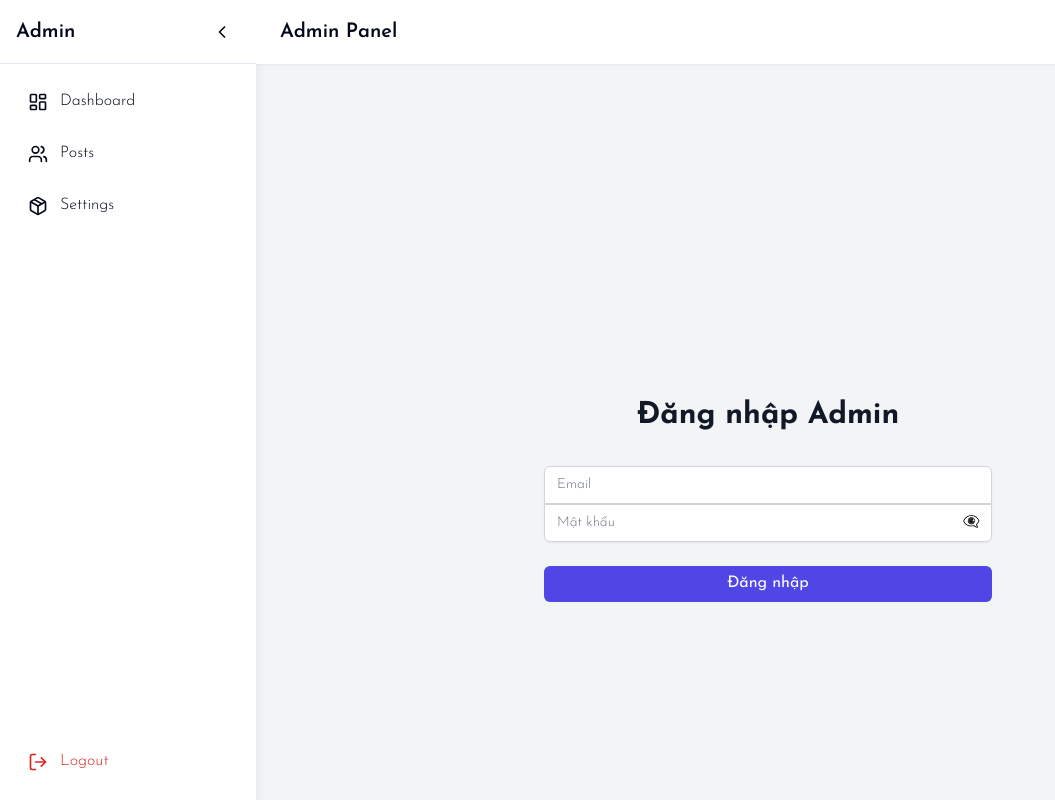
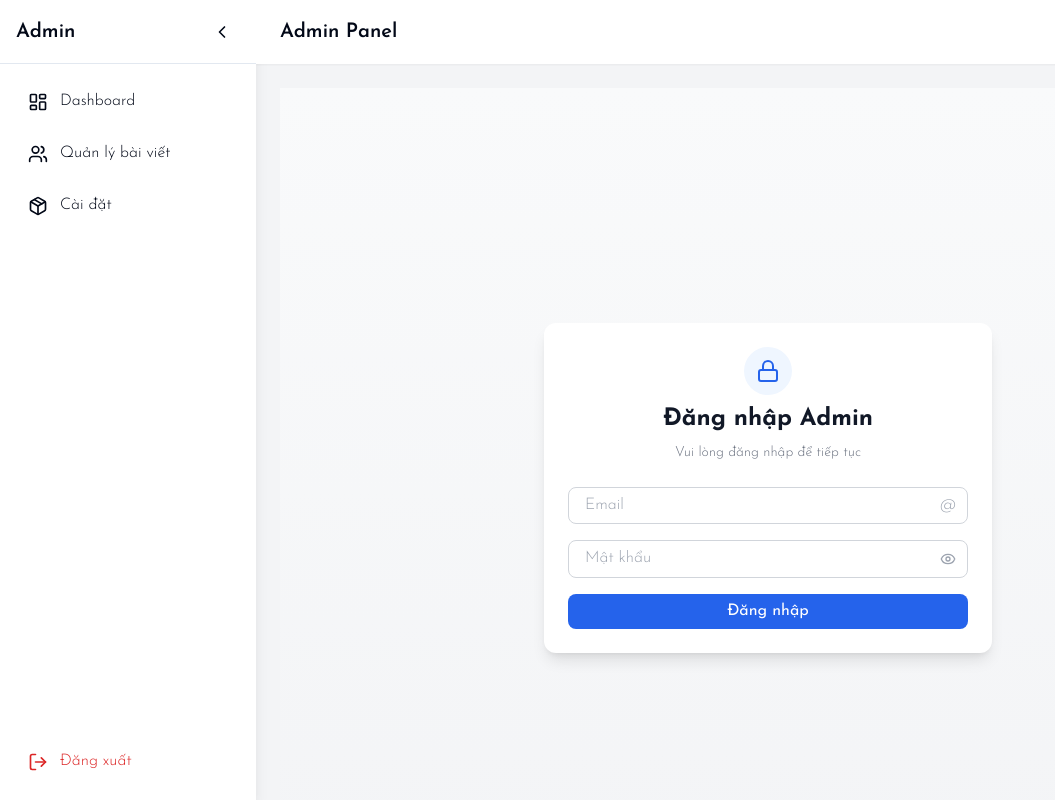
Before and after one commit to vantu522/frontend_myblog, a React (Vite) app: page /admin/login in a window 1280 px wide. Shown: the whole page, without its empty margins (0-1055 px from the left). Built offline with nearby package versions, Linux system fonts and the light colour scheme.

Commit message:
lam them bai viet

```diff
--- a/src/layouts/AdminLayout.tsx
+++ b/src/layouts/AdminLayout.tsx
@@ -17,8 +17,8 @@ const AdminLayout = () => {
 
     const menuItems = [
       { path: '/admin', icon: <LayoutDashboard size={20} />, label: 'Dashboard' },
-      { path: '/admin/posts', icon: <Users size={20} />, label: 'Posts' },
-      { path: '/admin/#', icon: <Package size={20} />, label: 'Settings' }
+      { path: '/admin/posts', icon: <Users size={20} />, label: 'Quản lý bài viết' },
+      { path: '/admin/#', icon: <Package size={20} />, label: 'Cài đặt' }
     ]
 
     const handleLogout = () => {
@@ -67,7 +67,7 @@ const AdminLayout = () => {
               className="flex items-center p-3  rounded-lg hover:bg-red-50 text-red-600"
             >
               <LogOut size={20} />
-              {!isCollapsed && <span className="ml-3">Logout</span>}
+              {!isCollapsed && <span className="ml-3">Đăng xuất</span>}
             </button>
           </div>
         </aside>
--- a/src/pages/admin/AdminLogin.tsx
+++ b/src/pages/admin/AdminLogin.tsx
@@ -1,50 +1,63 @@
-
-import { useState } from "react";
-import { login } from "../../service/authService";
-import {toast} from "react-toastify";
+import { useState } from "react"
+import { login } from "../../service/authService"
+import { toast } from "react-toastify"
+import { Eye, EyeOff, Lock } from 'lucide-react'
 
 const AdminLogin = () => {
-  const [email, setEmail] = useState("");
-  const [password, setPassword] = useState("");
-  const [showPassword, setShowPassword] = useState(false);
-  const [error, setError] = useState("");
+  const [email, setEmail] = useState("")
+  const [password, setPassword] = useState("")
+  const [showPassword, setShowPassword] = useState(false)
+  const [error, setError] = useState("")
 
   const handleSubmit = async (e: React.FormEvent<HTMLFormElement>) => {
-    e.preventDefault();
-    setError("");
+    e.preventDefault()
+    setError("")
 
     if (!email || !password) {
-      setError("Vui lòng nhập cả email và mật khẩu.");
-
-      return;
+      setError("Vui lòng nhập cả email và mật khẩu.")
+      return
     }
 
     try {
-      const data = await login(email, password);
-      console.log("Đăng nhập thành công:", data);
-
-      toast.success("Đăng nhập thành công!");
-      window.location.href = "/admin"; // Chuyển hướng sau khi đăng nhập
+      const data = await login(email, password)
+      console.log("Đăng nhập thành công:", data)
+      toast.success("Đăng nhập thành công!")
+      window.location.href = "/admin"
     } catch (err) {
-      setError("Đăng nhập thất bại, vui lòng kiểm tra lại email/mật khẩu.");
-      console.error("Lỗi đăng nhập:", err);
+      setError("Đăng nhập thất bại, vui lòng kiểm tra lại email/mật khẩu.")
+      console.error("Lỗi đăng nhập:", err)
     }
-  };
+  }
 
   return (
-    <div className="min-h-screen bg-gray-100 flex items-center justify-center py-12 px-4 sm:px-6 lg:px-8">
-      <div className="max-w-md w-full space-y-8">
-        <h2 className="mt-6 text-center text-3xl font-extrabold text-gray-900">Đăng nhập Admin</h2>
-        <form className="mt-8 space-y-6" onSubmit={handleSubmit}>
-          <div className="rounded-md shadow-sm">
+    <div className="min-h-screen bg-gradient-to-b from-gray-50 to-gray-100 flex items-center justify-center p-4 sm:p-6 lg:p-8">
+      <div className="w-full max-w-md bg-white rounded-xl shadow-lg p-6 space-y-6">
+        <div className="flex flex-col items-center space-y-2">
+          <div className="rounded-full bg-blue-50 p-3">
+            <Lock className="h-6 w-6 text-blue-600" />
+          </div>
+          <h2 className="text-2xl font-bold text-gray-900">Đăng nhập Admin</h2>
+          <p className="text-sm text-gray-500">
+            Vui lòng đăng nhập để tiếp tục
+          </p>
+        </div>
+
+        <form onSubmit={handleSubmit} className="space-y-4">
+          <div className="space-y-4">
+            <div className="relative">
               <input
                 type="email"
                 placeholder="Email"
                 value={email}
                 onChange={(e) => setEmail(e.target.value)}
                 required
-              className="appearance-none rounded-t-md block w-full px-3 py-2 border border-gray-300 placeholder-gray-500 text-gray-900 focus:outline-none sm:text-sm"
+                className="w-full px-4 py-2 border border-gray-300 rounded-lg focus:ring-2 focus:ring-blue-500 focus:border-transparent outline-none transition-all duration-200 placeholder-gray-400 pr-10"
               />
+              <div className="absolute inset-y-0 right-0 pr-3 flex items-center pointer-events-none">
+                <span className="text-gray-400">@</span>
+              </div>
+            </div>
+
             <div className="relative">
               <input
                 type={showPassword ? "text" : "password"}
@@ -52,23 +65,38 @@ const AdminLogin = () => {
                 value={password}
                 onChange={(e) => setPassword(e.target.value)}
                 required
-                className="appearance-none rounded-b-md block w-full px-3 py-2 border border-gray-300 placeholder-gray-500 text-gray-900 focus:outline-none sm:text-sm"
+                className="w-full px-4 py-2 border border-gray-300 rounded-lg focus:ring-2 focus:ring-blue-500 focus:border-transparent outline-none transition-all duration-200 placeholder-gray-400 pr-10"
               />
-              <button type="button" className="absolute inset-y-0 right-0 pr-3 flex items-center text-sm" onClick={() => setShowPassword(!showPassword)}>
-                {showPassword ? "👁" : "👁‍🗨"}
+              <button
+                type="button"
+                onClick={() => setShowPassword(!showPassword)}
+                className="absolute inset-y-0 right-0 pr-3 flex items-center cursor-pointer"
+              >
+                {showPassword ? (
+                  <EyeOff className="h-4 w-4 text-gray-400 hover:text-gray-600 transition-colors" />
+                ) : (
+                  <Eye className="h-4 w-4 text-gray-400 hover:text-gray-600 transition-colors" />
+                )}
               </button>
             </div>
           </div>
 
-          {error && <p className="text-red-500 text-sm">{error}</p>}
+          {error && (
+            <div className="text-sm text-red-500 bg-red-50 border border-red-200 rounded-lg p-3">
+              {error}
+            </div>
+          )}
 
-          <button type="submit" className="w-full py-2 px-4 bg-indigo-600 text-white font-medium rounded-md hover:bg-indigo-700">
+          <button
+            type="submit"
+            className="w-full bg-blue-600 text-white py-2 px-4 rounded-lg font-medium hover:bg-blue-700 focus:outline-none focus:ring-2 focus:ring-blue-500 focus:ring-offset-2 transition-all duration-200 hover:scale-[1.02]"
+          >
             Đăng nhập
           </button>
         </form>
       </div>
     </div>
-  );
-};
+  )
+}
 
-export default AdminLogin;
+export default AdminLogin
--- a/src/pages/admin/PostList.tsx
+++ b/src/pages/admin/PostList.tsx
@@ -1,7 +1,7 @@
 
 import { useEffect, useState } from "react"
 import { getAllPosts, type postResponse } from "../../service/postService"
-import { EyeIcon, PencilIcon, TrashIcon } from "@heroicons/react/24/outline"
+import { EyeIcon, PencilIcon, TrashIcon, PlusIcon } from "@heroicons/react/24/outline"
 
 const PostList = () => {
   const [posts, setPosts] = useState<postResponse[]>([])
@@ -29,7 +29,15 @@ const PostList = () => {
 
   return (
     <div className="p-4">
-      <h1 className="text-2xl font-bold mb-4">Danh sách bài viết</h1>
+       <div className="flex justify-between items-center mb-4"></div>
+          <h1 className="text-2xl font-bold mb-4">Danh sách bài viết</h1>
+          <button
+            className="bg-green-500 hover:bg-green-600 text-white py-2 px-4 rounded flex items-center"
+            onClick={() => console.log("Thêm bài viết mới")}
+          >
+            <PlusIcon className="h-5 w-5 mr-1" />
+            Thêm bài viết
+          </button>
       <div className="overflow-x-auto">
         <table className="min-w-full bg-white border border-gray-300">
           <thead>
```
Lines whose indentation alone changed are shown as unchanged.
